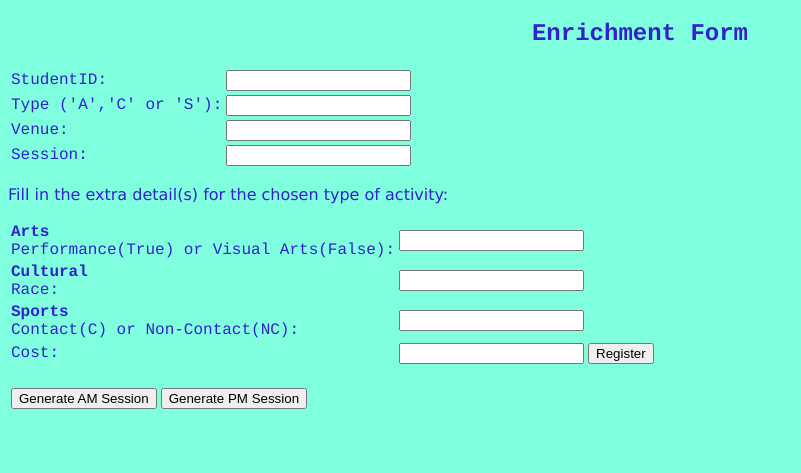
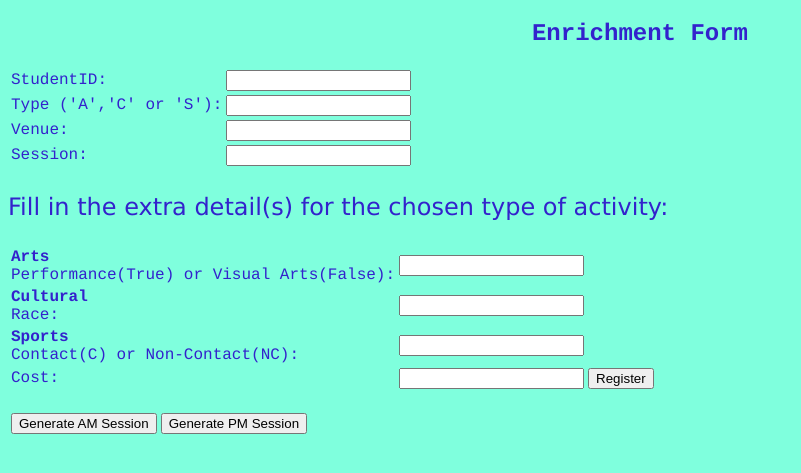
Before and after one commit to ricom22/helloworld, a Flask app: page / in a window 1280 px wide. Shown: the top 473 px of the page, without its empty margins (0-801 px from the left). Run offline with Flask 3, Linux system fonts and the light colour scheme.

Commit message:
Update styles.css

```diff
--- a/static/styles.css
+++ b/static/styles.css
@@ -10,5 +10,5 @@ h2 {
 
 p {
   font-family: verdana;
-  font-size: 16px;
+  font-size: 24px;
 }
```
